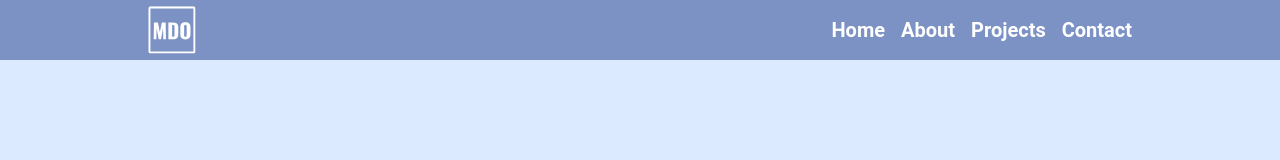
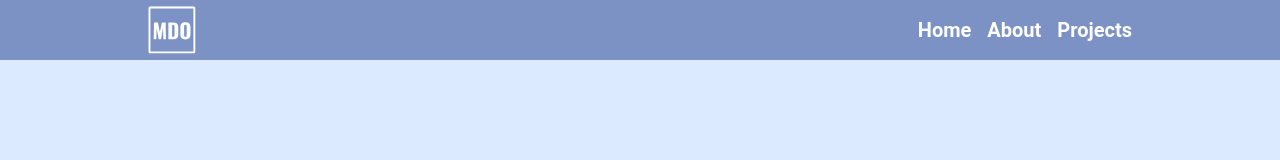
Before and after one commit to markoco14/portfolio2023, a Next.js app: page / in a window 1280 px wide. Shown: the top 160 px of the page. Built offline with nearby package versions, Linux system fonts and the light colour scheme.

Commit message:
remove contact link from desktop and mobile navbars

```diff
--- a/src/components/Navbar.tsx
+++ b/src/components/Navbar.tsx
@@ -22,7 +22,6 @@ export default function About() {
                 <Link href="#home" onClick={() => setIsOpen(false)}>Home</Link>
                 <Link href="#about" onClick={() => setIsOpen(false)}>About</Link>
                 <Link href="#projects" onClick={() => setIsOpen(false)}>Projects</Link>
-                <Link href="#contact" onClick={() => setIsOpen(false)}>Contact</Link>
                 <i
                   className="fa-solid fa-xmark mt-8"
                   onClick={() => setIsOpen(false)}
@@ -34,7 +33,6 @@ export default function About() {
             <Link href="#home">Home</Link>
             <Link href="#about">About</Link>
             <Link href="#projects">Projects</Link>
-            <Link href="#contact">Contact</Link>
           </div>
         </div>
       </nav>
```
